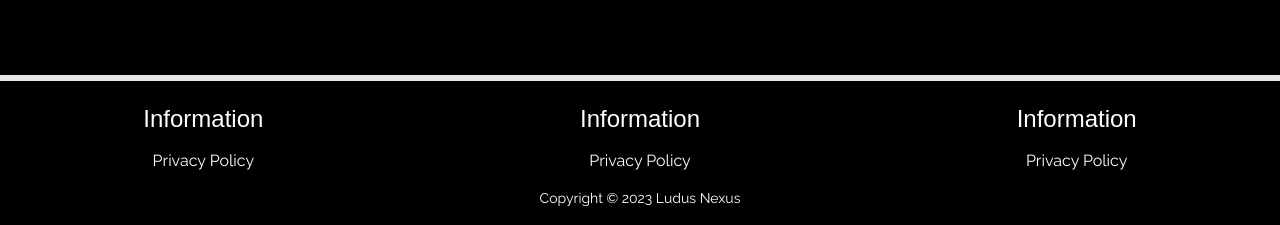
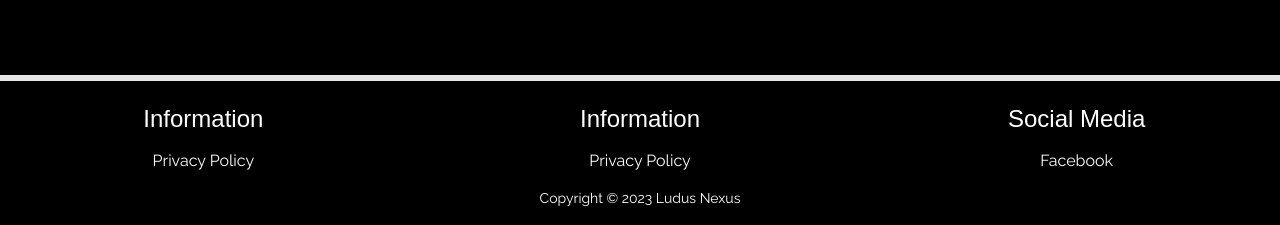
Before and after one commit to Julius-88/ludus-nexus, a Django app: page /consoles/nintendo/ in a window 1280 px wide. Shown: the part 575-800 px from the top of the page. Run offline with Django 3.2, Linux system fonts and the light colour scheme; some libraries are stand-ins or nearby versions; some web fonts are replaced.

Commit message:
Add Facebook text button to footer and update README with design modifications.

```diff
--- a/templates/base.html
+++ b/templates/base.html
@@ -14,7 +14,7 @@
     <meta name="keywords"
         content="console gaming, PlayStation 5, PS5, Xbox Series X, Xbox Series S, Nintendo Switch, video games, gaming accessories, latest game releases, gaming news">
     {% endblock %}
-    <meta name="author" content="Ludus Nexus / Julius Alamarvdashti">
+    <meta name="author" content="Ludus Nexus">
     {% endblock %}
     <!-- Bootstrap -->
     <link rel="stylesheet" href="https://cdn.jsdelivr.net/npm/bootstrap@4.6.2/dist/css/bootstrap.min.css"
@@ -31,7 +31,7 @@
     <title>Ludus Nexus {% block extra_title %}{% endblock %}</title>
 </head>
 
-<body class="dark-mode" aria-labelledby="navigation-bar sub-navigation privacy-policy">
+<body class="dark-mode" aria-labelledby="navigation-bar sub-navigation privacy-policy facebook">
 
     <header>
         {% block header %}
@@ -96,17 +96,23 @@
     <footer class="fixed-bottom container-fluid px-0 py-3">
         <hr>
         <div class="row justify-content-center align-items-center">
-            <div class="row-4 col-md-4 text-center p-2">
+            <div class="col-md-4 text-center p-2">
                 <h4>Information</h4>
                 {% include "policy.html" %}
             </div>
-            <div class="row-4 col-md-4 text-center p-2">
+            <div class="col-md-4 text-center p-2">
                 <h4>Information</h4>
                 {% include "policy.html" %}
             </div>
-            <div class="row-4 col-md-4 text-center p-2">
-                <h4>Information</h4>
-                {% include "policy.html" %}
+            <div class="col-md-4 text-center p-2">
+                <h4>Social Media</h4>
+                <a href="https://www.facebook.com/profile.php?id=61553536475742" target="_blank"
+                    rel="noopener noreferrer">
+                    <button type="button" class="hover-border" id="facebook" title="Facebook"
+                        aria-label="Click here to visit our Facebook page">
+                        Facebook
+                    </button>
+                </a>
             </div>
             <span class="small">Copyright &copy; 2023 Ludus Nexus</span>
         </div>
```
Also changed, not shown: readme.md.
